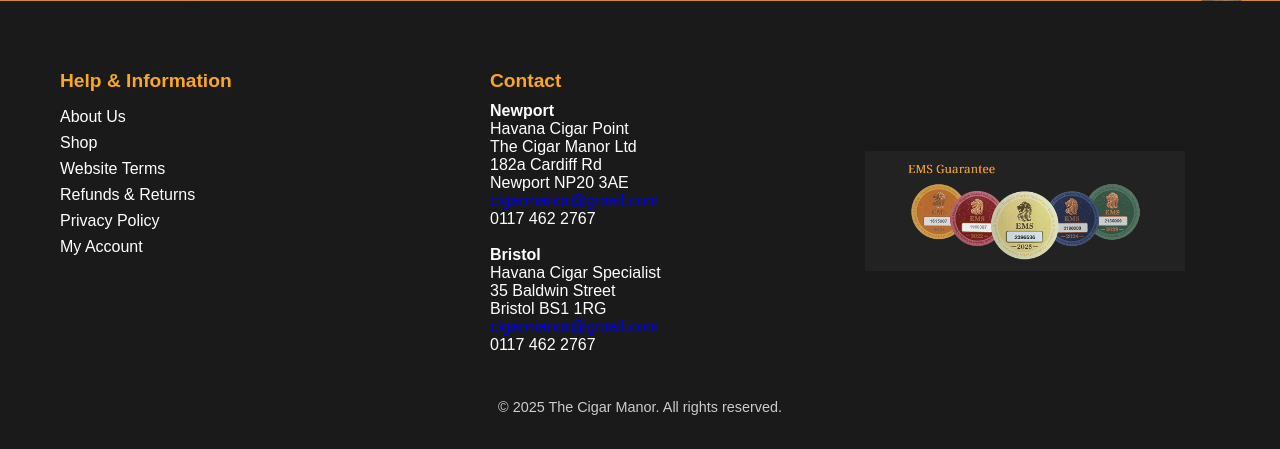
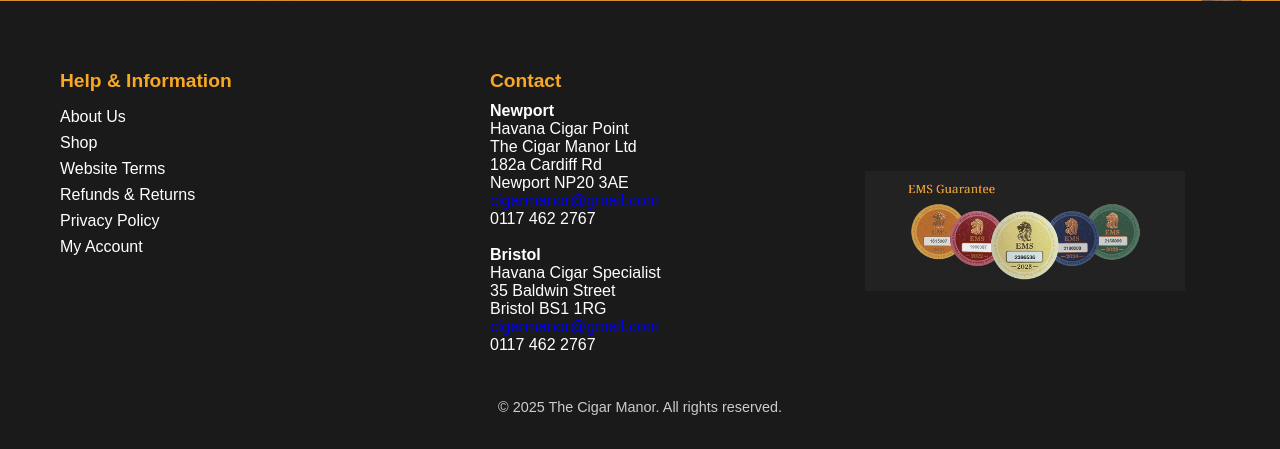
Before and after one commit to willkl2415/cigarmanor-prototype, a Flask app: page / in a window 1280 px wide. Shown: the part 577-1026 px from the top of the page. Run offline with Flask 3, Linux system fonts and the light colour scheme.

Commit message:
style.css

```diff
--- a/static/style.css
+++ b/static/style.css
@@ -87,7 +87,7 @@ footer {
     justify-content: center;
     align-items: flex-start;
     padding-top: 0px;
-    margin-top: 110px;
+    margin-top: 130px;
 }
 
 .ems-column img {
```
